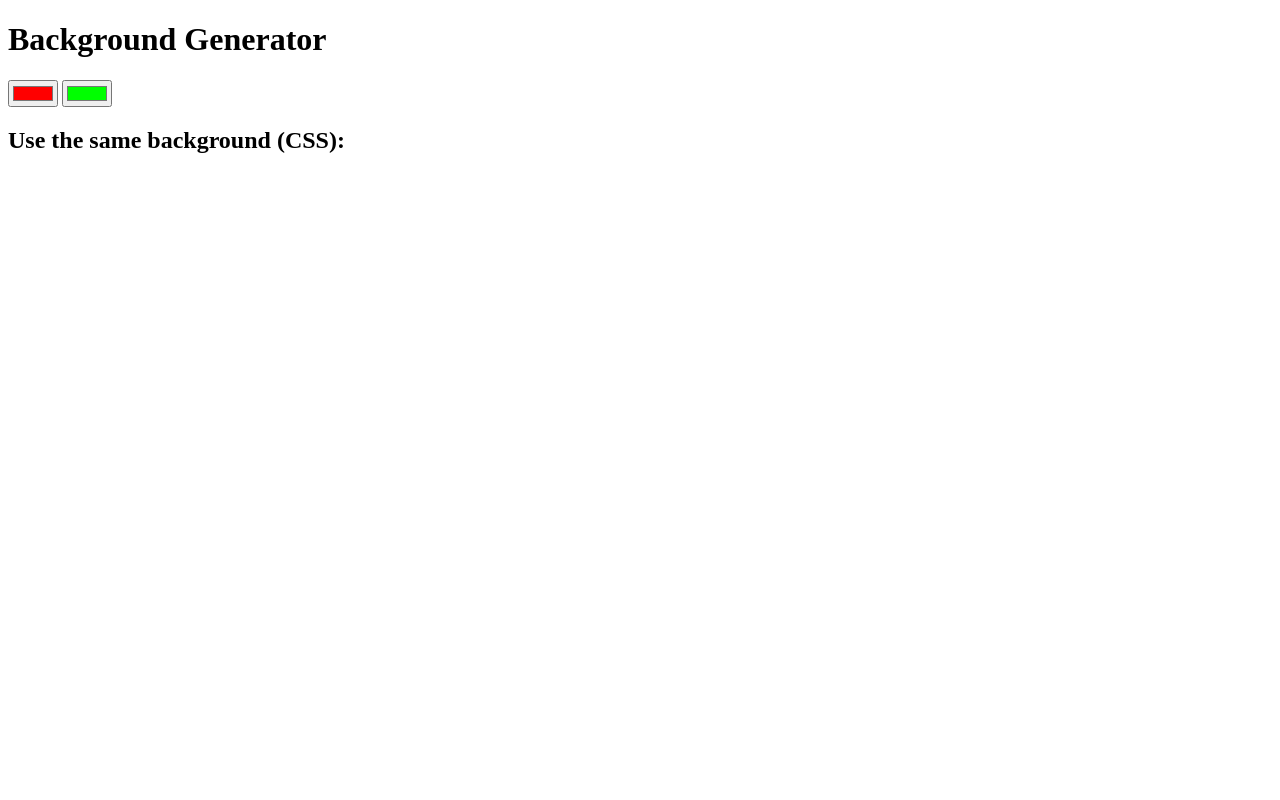
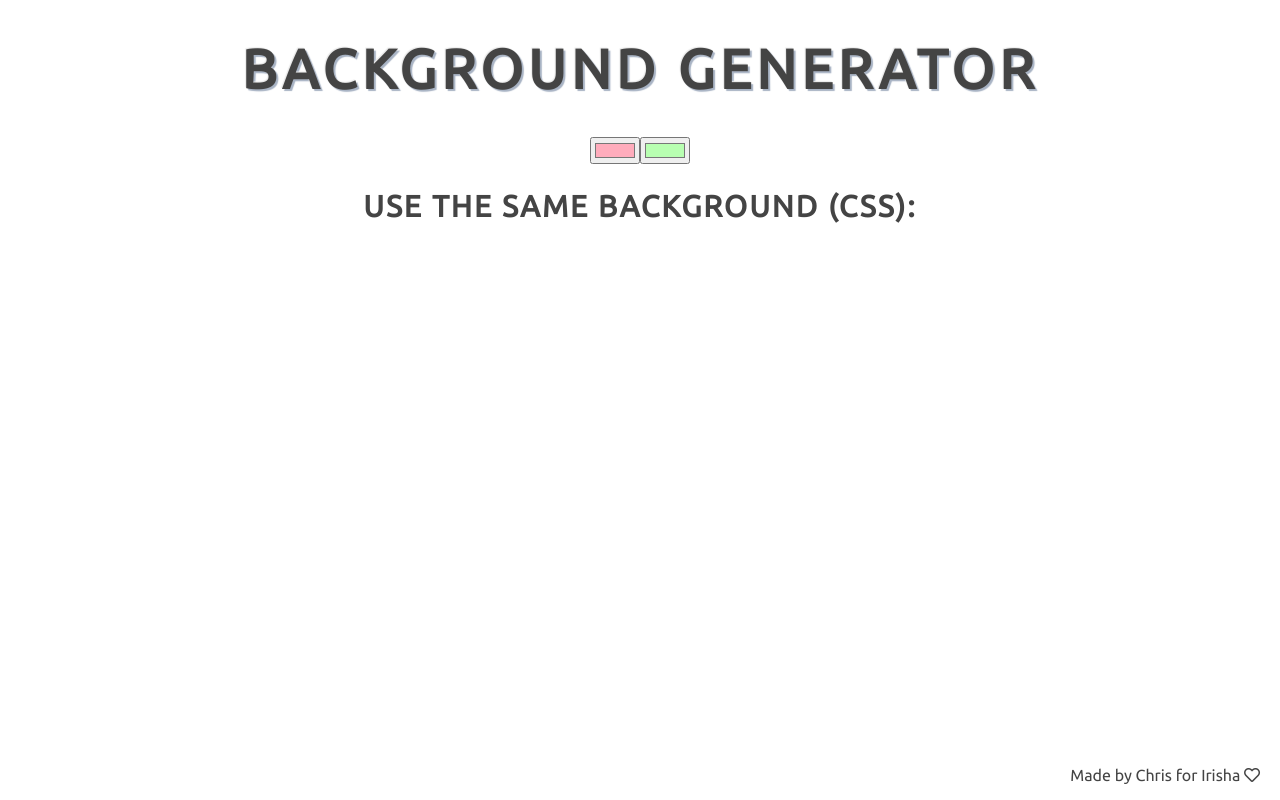
Before and after one commit to jfredz/background-generator, a plain HTML site: page index.html in a window 1280 px wide. Drawn offline with Linux system fonts and the light colour scheme.

Commit message:
added everything

```diff
--- a/index.html
+++ b/index.html
@@ -2,11 +2,22 @@
 <html>
 <head>
 	<title>Background Generator</title>
+	<link rel="stylesheet" type="text/css" href="style.css">
+	<link href="https://fonts.googleapis.com/css?family=Sarabun:400,800" rel="stylesheet">
+	<link href="https://fonts.googleapis.com/css?family=Ubuntu" rel="stylesheet">
+	<link rel="stylesheet" href="https://use.fontawesome.com/releases/v5.7.0/css/all.css" integrity="sha384-lZN37f5QGtY3VHgisS14W3ExzMWZxybE1SJSEsQp9S+oqd12jhcu+A56Ebc1zFSJ" crossorigin="anonymous">
 </head>
-<body>
+<body id="gradient">
 	<h1>Background Generator</h1>
-	<input type="color" name="color1" value="#ff0000">
-	<input type="color" name="color2" value="#00ff00">
+	<div>
+		<input  class="color1" type="color" name="color1" value="#ffacbc">
+		<input  class="color2" type="color" name="color2" value="#b8ffb1">
+	</div>
 	<h2>Use the same background (CSS):</h2>
+	<div>
+		<h3></h3>
+	</div>
+	<p>Made by Chris for Irisha <i class="far fa-heart"></i></p>
+	<script type="text/javascript" src="script.js"></script>
 </body>
 </html>
--- a/script.js
+++ b/script.js
@@ -0,0 +1,12 @@
+var body = document.querySelector("#gradient");
+var color1 = document.querySelector(".color1");
+var color2 = document.querySelector(".color2");
+var h3 = document.querySelector("h3");
+
+function changeGradient(){
+	body.style.background = "linear-gradient(to right, " + color1.value + ", " + color2.value + ")";
+	h3.textContent = body.style.background;
+}
+
+color1.addEventListener("input", changeGradient)
+color2.addEventListener("input", changeGradient)
--- a/style.css
+++ b/style.css
@@ -0,0 +1,40 @@
+body {
+	font-family: 'Ubuntu', sans-serif;
+	color: #444444;
+}
+
+h1 {
+	font-size: 55px;
+	text-transform: uppercase;
+	letter-spacing: 5px;
+	text-align: center;
+	text-shadow:
+	-1px -1px 1px #e8e8e8,
+    2px 2px 1px #a8b3c4;
+}
+
+h2 {
+	font-size: 30px;
+	text-transform: uppercase;
+	letter-spacing: 2px;
+	text-align: center;
+	margin-bottom: 0;
+}
+
+div {
+	display: flex;
+	justify-content: center;
+}
+
+h3 {
+	font-size: 20px;
+	border: 2px solid white;
+	padding: 5px 10px;
+}
+
+p {
+	margin-right: 20px;
+	position: absolute;
+	bottom: 0px;
+	right: 0px;
+}
```
